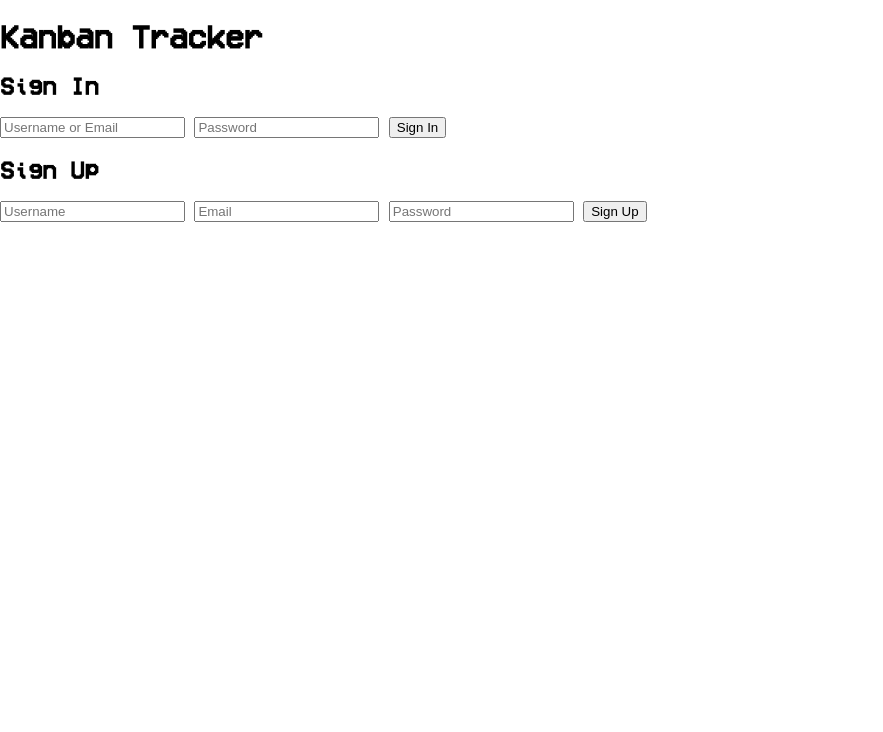
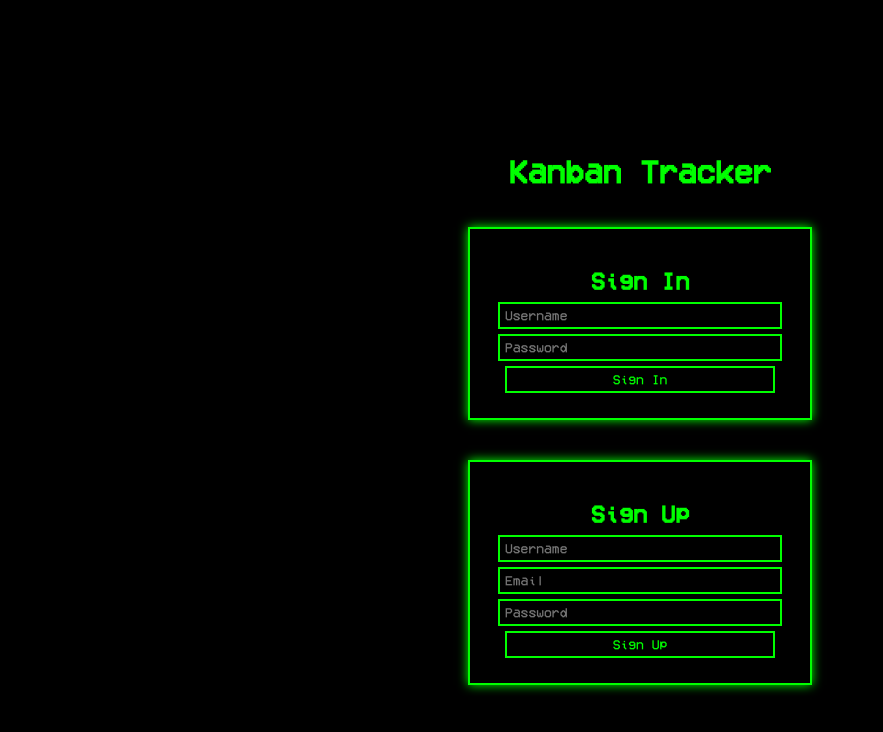
Before and after one commit to TeslaboyS39/kanban-todo-retro, a website: page index.html in a window 1280 px wide. Shown: the whole page, without its empty margins (0-883 px from the left). Drawn offline with Linux system fonts and the light colour scheme.

Commit message:
fix: add task and export button centered; feat: bootloader animation and retro login page

```diff
--- a/index.html
+++ b/index.html
@@ -2,19 +2,23 @@
 <html lang="en">
 <head>
     <meta charset="UTF-8">
-    <title>Sign In - Kanban Tracker</title>
+    <title>Kanban Tracker - Login</title>
     <link rel="stylesheet" href="style.css">
 </head>
-<body>
-    <div class="signin-container">
+<body class="theme-dos">
+    <div id="boot-sequence" class="boot-sequence">
+        <pre id="boot-text"></pre>
+    </div>
+    <div id="login-section" class="section" style="display: none;">
+        <div class="login-container">
             <h1>Kanban Tracker</h1>
-        <div class="form-box">
+            <div class="login-box">
                 <h2>Sign In</h2>
-            <input type="text" id="login-username" placeholder="Username or Email">
+                <input type="text" id="login-username" placeholder="Username">
                 <input type="password" id="login-password" placeholder="Password">
                 <button onclick="signIn()">Sign In</button>
             </div>
-        <div class="form-box">
+            <div class="signup-box">
                 <h2>Sign Up</h2>
                 <input type="text" id="signup-username" placeholder="Username">
                 <input type="email" id="signup-email" placeholder="Email">
@@ -22,6 +26,7 @@
                 <button onclick="signUp()">Sign Up</button>
             </div>
         </div>
+    </div>
     <script src="script.js"></script>
 </body>
 </html>
--- a/script.js
+++ b/script.js
@@ -43,6 +43,39 @@ function signUp() {
 function signOut() {
     currentUser = null;
     window.location.href = "index.html";
+}
+
+if (window.location.pathname.includes("index.html")) {
+    // Simulate a boot sequence on the login page
+    const bootText = document.getElementById("boot-text");
+    const loginSection = document.getElementById("login-section");
+    const bootSequence = [
+        "Initializing System...\n",
+        "BIOS Version 1.0.0\n",
+        "Memory Check: 640KB OK\n",
+        "Loading OS...\n",
+        "Checking Hardware...\n",
+        "CPU: 486DX 33MHz\n",
+        "Floppy Drive: A: OK\n",
+        "Hard Drive: C: OK\n",
+        "Starting Kanban OS...\n",
+        "System Ready.\n"
+    ];
+
+    let currentLine = 0;
+    function displayBootSequence() {
+        if (currentLine < bootSequence.length) {
+            bootText.textContent += bootSequence[currentLine];
+            currentLine++;
+            setTimeout(displayBootSequence, 300); // Display each line with a 300ms delay
+        } else {
+            setTimeout(() => {
+                document.getElementById("boot-sequence").style.display = "none";
+                loginSection.style.display = "block";
+            }, 500); // Wait 500ms before showing the login form
+        }
+    }
+    displayBootSequence();
 }
 
 if (window.location.pathname.includes("main.html")) {
--- a/style.css
+++ b/style.css
@@ -1,3 +1,64 @@
+/* Tambahkan di bagian atas style.css */
+.login-container {
+    display: flex;
+    flex-direction: column;
+    align-items: center;
+    justify-content: center;
+    height: 100vh; /* Memusatkan secara vertikal */
+    text-align: center;
+}
+
+.login-box, .signup-box {
+    background-color: #000000;
+    border: 2px solid #00ff00;
+    padding: 20px;
+    margin: 20px 0;
+    width: 300px;
+    box-shadow: 0 0 10px #00ff00; /* Efek glow retro */
+}
+
+/* Perbarui gaya untuk theme-dos */
+.theme-dos .section h1 {
+    color: #00ff00;
+    font-family: 'VCR OSD Mono', monospace;
+    margin-bottom: 20px;
+}
+
+.theme-dos .section h2 {
+    color: #00ff00;
+    font-family: 'VCR OSD Mono', monospace;
+    margin-bottom: 10px;
+}
+
+.theme-dos .section input {
+    width: 90%;
+    margin: 5px auto;
+    padding: 5px;
+    border: 2px solid #00ff00;
+    background-color: #000000;
+    color: #00ff00;
+    font-family: 'VCR OSD Mono', monospace;
+    display: block;
+}
+
+.theme-dos .section button {
+    width: 90%;
+    margin: 10px auto;
+    padding: 5px;
+    border: 2px solid #00ff00;
+    background-color: #000000;
+    color: #00ff00;
+    font-family: 'VCR OSD Mono', monospace;
+    display: block;
+    cursor: pointer;
+    transition: background-color 0.3s, color 0.3s; /* Efek transisi untuk hover */
+}
+
+.theme-dos .section button:hover {
+    background-color: #00ff00;
+    color: #000000;
+}
+
 @font-face {
     font-family: 'VCR OSD Mono';
     src: url('assets/VCR_OSD_Mono.ttf') format('truetype');
```
Also changed, not shown: tasks/Fatahillah-2_tasks.txt (+4 -4 lines). Lines whose indentation alone changed are shown as unchanged.
